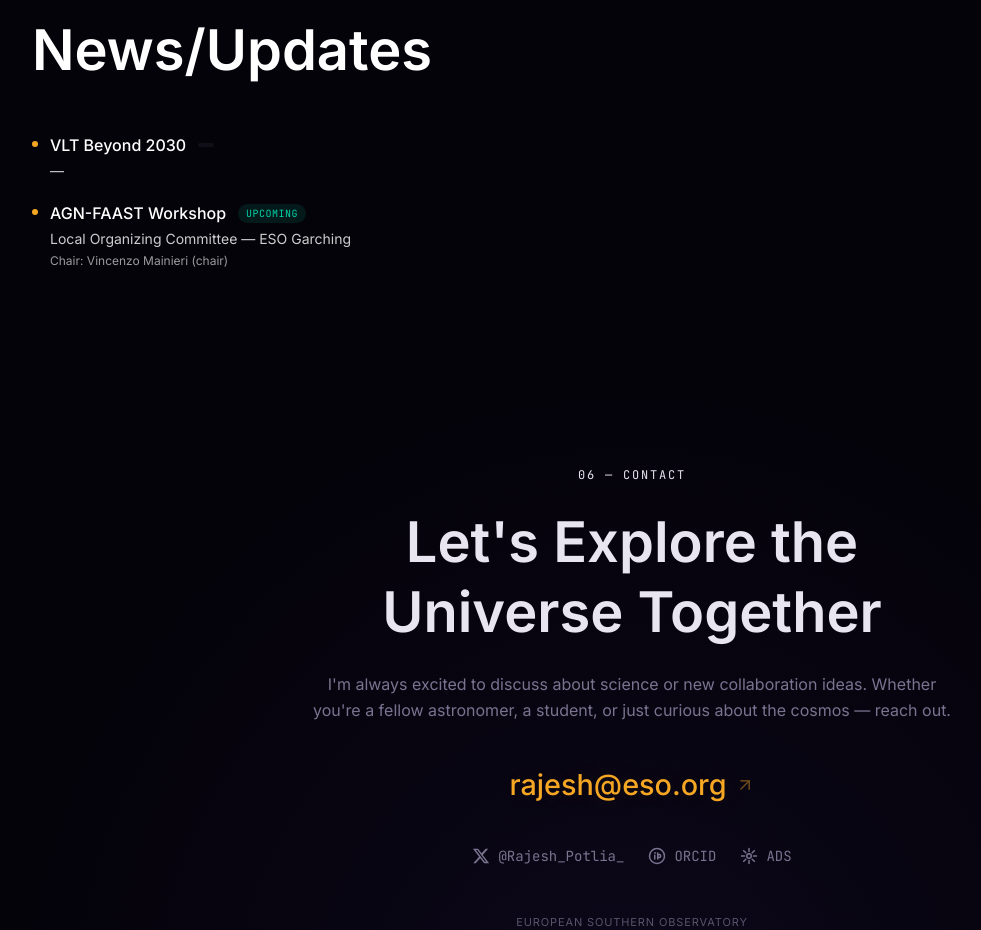
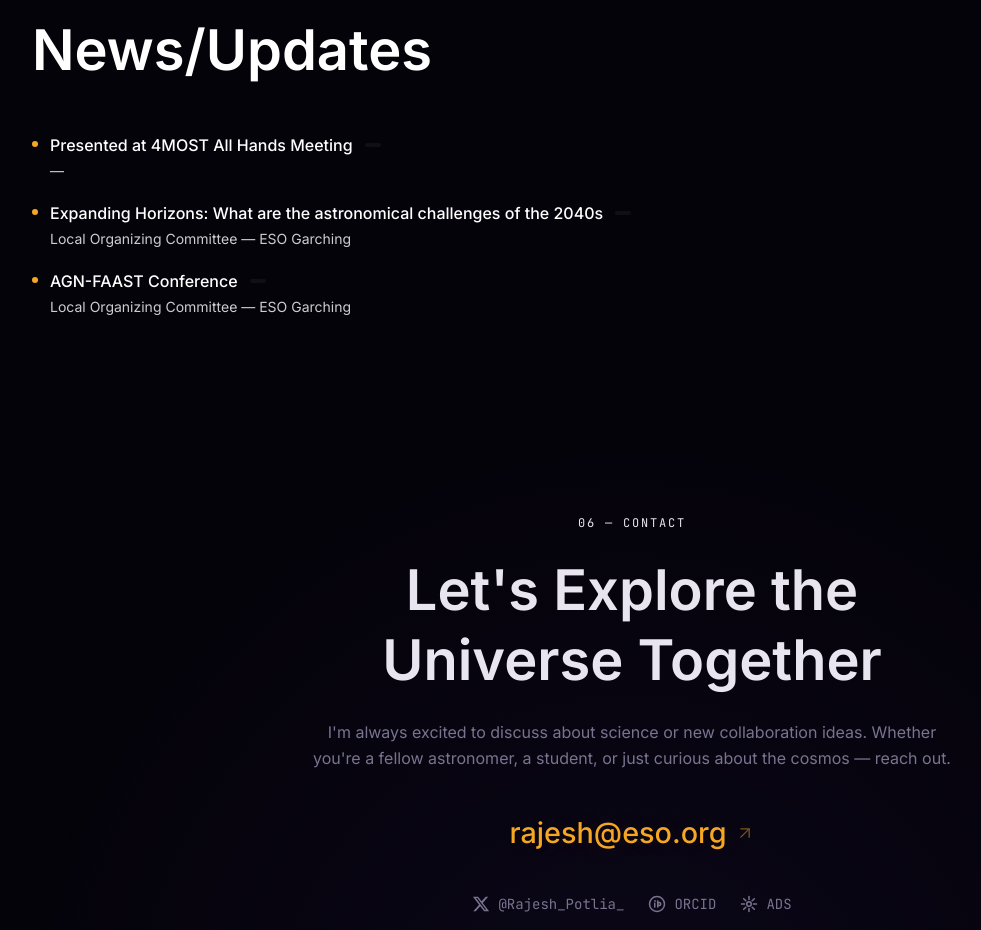
Before and after one commit to rajeshpotlia1/about, a React (Vite) app: page / in a window 1280 px wide. Shown: the part 3580-4510 px from the top of the page, without its empty margins (8-989 px from the left). Built offline with nearby package versions, Linux system fonts and the light colour scheme.

Commit message:
Update CommunitySection.tsx

```diff
--- a/src/sections/CommunitySection.tsx
+++ b/src/sections/CommunitySection.tsx
@@ -5,20 +5,28 @@ import SectionLabel from "@/components/SectionLabel";
 gsap.registerPlugin(ScrollTrigger);
 const CONFERENCES = [
   {
-    name: "VLT Beyond 2030",
-    year: "2026",
+    name: "Presented at 4MOST All Hands Meeting",
+    year: "01-05 June 2026",
     //role: "Local Organizing Committee",
     //location: "ESO Garching",
     //chair: "Céline Peroux (co-chair)",
     //status: "upcoming" as const,
   },
   {
-    name: "AGN-FAAST Workshop",
-    year: "2026",
+    name: "Expanding Horizons: What are the astronomical challenges of the 2040s",
+    year: "13-17 July 2026",
     role: "Local Organizing Committee",
     location: "ESO Garching",
-    chair: "Vincenzo Mainieri (chair)",
-    status: "upcoming" as const,
+    //chair: "Vincenzo Mainieri (chair)",
+    //status: "upcoming" as const,
+  },
+  {
+    name: "AGN-FAAST Conference",
+    year: "06-10 July 2026",
+    role: "Local Organizing Committee",
+    location: "ESO Garching",
+    //chair: "Vincenzo Mainieri (chair)",
+    //status: "upcoming" as const,
   },
 ];
 export default function CommunitySection() {
```
